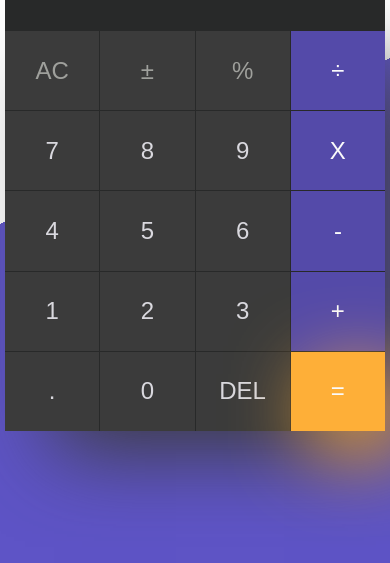
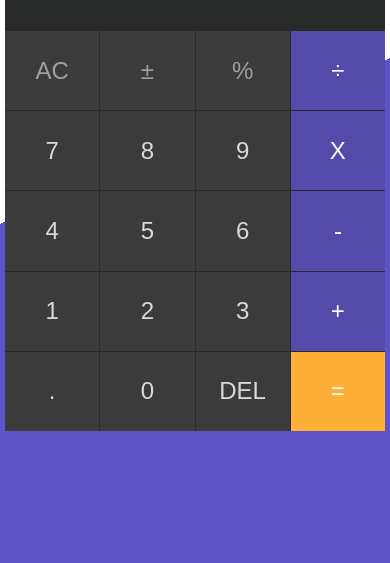
Before and after one commit to esdrasMH/lavanda, a plain HTML site: page index.html in a window 390 px wide. Shown: the part 281-844 px from the top of the page. Drawn offline with Linux system fonts and the light colour scheme.

Commit message:
Se creo la vista para mobile

```diff
--- a/index.css
+++ b/index.css
@@ -126,3 +126,25 @@ p {
     -moz-box-shadow: 20px 20px 80px 0px rgba(254, 175, 56, 1);
     box-shadow: 20px 20px 80px 0px rgba(254, 175, 56, 1);
 }
+
+@media screen and (max-width: 990px) {
+    .main {
+        height: 100vh;
+        max-height: 580px;
+        width: 100%;
+        max-width: 380px;
+    }
+
+    .screen,
+    .keyboard {
+        border-radius: 0;
+    }
+
+    .keyboard::before {
+        display: none;
+    }
+
+    .keyboard button:last-child {
+        box-shadow: none;
+    }
+}
```
Also changed, not shown: index.html (+0 -4 lines), 1 other file.
